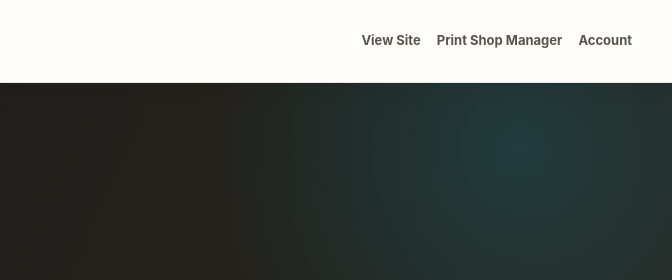
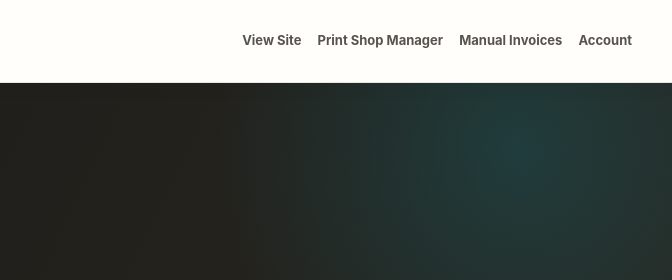
Before and after one commit to HSKRC/Barlas-Print-Studio, a plain HTML site: page admin.html in a window 1280 px wide. Shown: the top 280 px of the page, 608-1280 px from the left. Drawn offline with Linux system fonts and the light colour scheme; a script that the page names is missing.

Commit message:
Link manual invoices in admin navigation

```diff
--- a/admin.html
+++ b/admin.html
@@ -11,7 +11,7 @@
 <header class="header">
   <div class="container nav">
     <a class="brand brand-image" href="index.html"><img src="assets/barlas-wordmark.png" alt="Barlas Print Studio"></a>
-    <nav class="links"><a href="index.html">View Site</a><a href="shop-admin.html">Print Shop Manager</a><a href="account.html">Account</a></nav>
+    <nav class="links"><a href="index.html">View Site</a><a href="shop-admin.html">Print Shop Manager</a><a href="manual-invoices.html">Manual Invoices</a><a href="account.html">Account</a></nav>
   </div>
 </header>
 <section class="pagehero"><div class="container"><h1>Production Dashboard</h1><p>Quotes, artwork, orders, due dates and production status in one place.</p></div></section>
```
